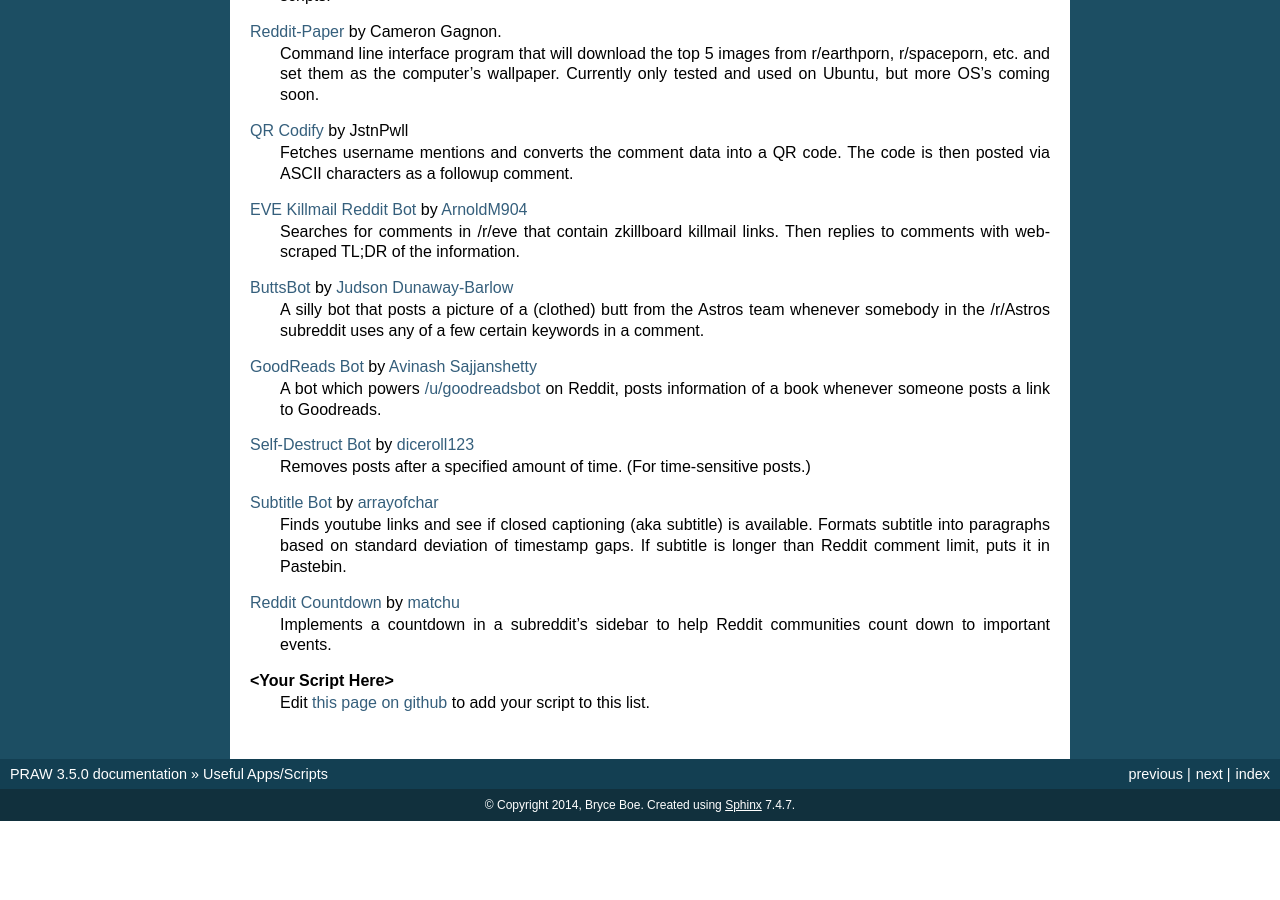
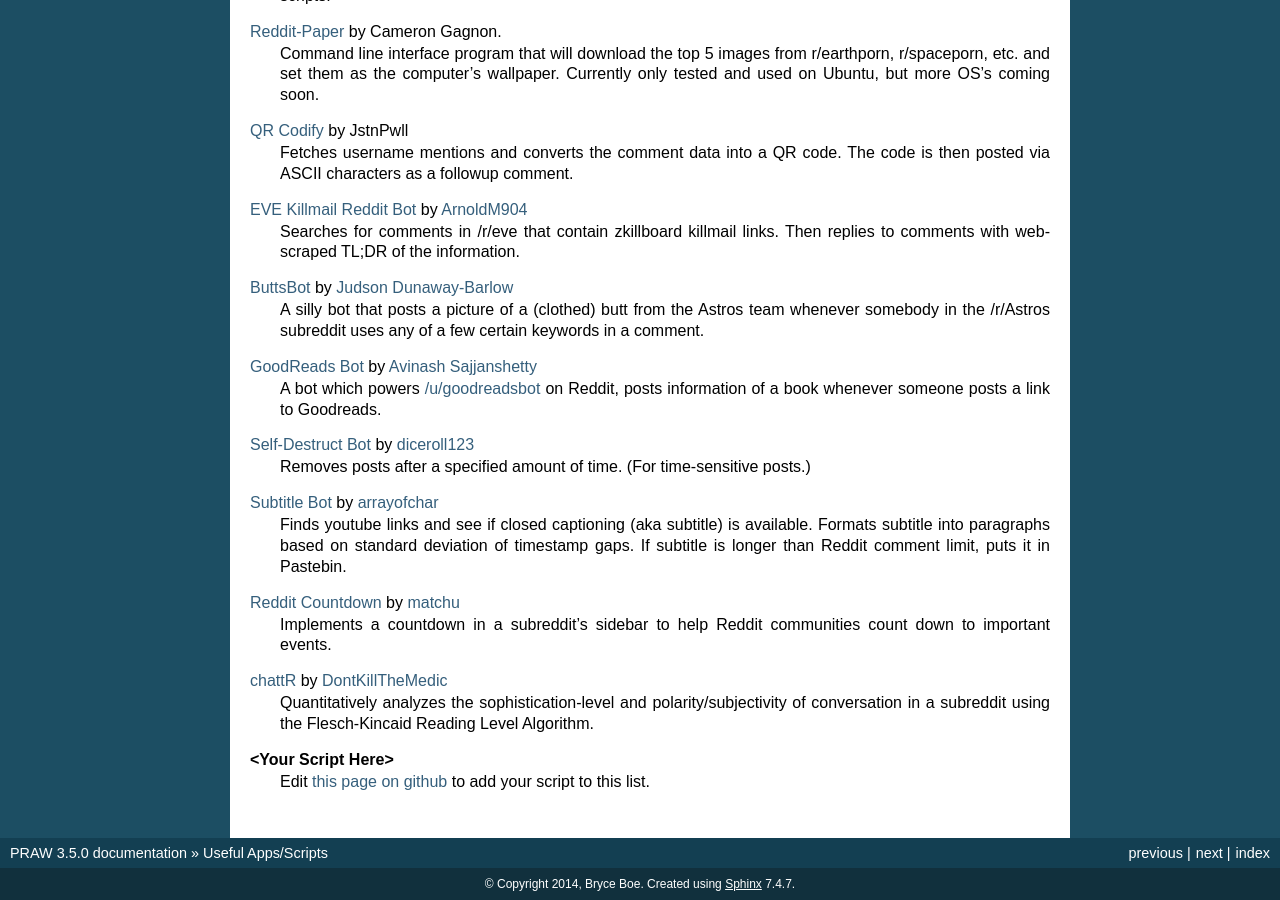
Before and after one commit to praw-dev/praw, a Sphinx documentation site: the page built from docs/pages/useful_scripts.rst, in a window 1280 px wide and 900 px high, scrolled down 1979 px. Built offline with Sphinx 7.4.7, drawn with Linux system fonts in a browser that asks for light colours; before the commit the page ends 2800 px from its top, so only the background shows below that.

Commit message:
Added project chattR to useful_scripts.rst

```diff
--- a/docs/pages/useful_scripts.rst
+++ b/docs/pages/useful_scripts.rst
@@ -150,6 +150,9 @@ this page to add in more.
 `Reddit Countdown`_ by `matchu <https://github.com/matchu/>`_
     Implements a countdown in a subreddit's sidebar to help Reddit communities count down to important events.
 
+`chattR`_ by `DontKillTheMedic <https://github.com/patrickstocklin/>`_
+    Quantitatively analyzes the sophistication-level and polarity/subjectivity of conversation in a subreddit using the Flesch-Kincaid Reading Level Algorithm.
+
 **\<Your Script Here\>**
     Edit `this page on github <https://github.com/praw-dev/praw/blob/master/
     docs/pages/useful_scripts.rst>`_ to add your script to this list.
@@ -161,6 +164,7 @@ this page to add in more.
 .. _`AutoModerator`: https://github.com/Deimos/AutoModerator
 .. _`Butcher bot`: https://github.com/xiphirx/Butcher-Bot
 .. _`ButtsBot`: https://github.com/jadunawa/ButtsBot
+.. _`chattR`: https://github.com/patrickstocklin/chattr
 .. _`EVE Killmail Reddit Bot`: https://github.com/ArnoldM904/EK_Reddit_Bot
 .. _`GoodReads Bot`: https://github.com/avinassh/Reddit-GoodReads-Bot
 .. _`Groompbot`: https://github.com/AndrewNeo/groompbot
```
